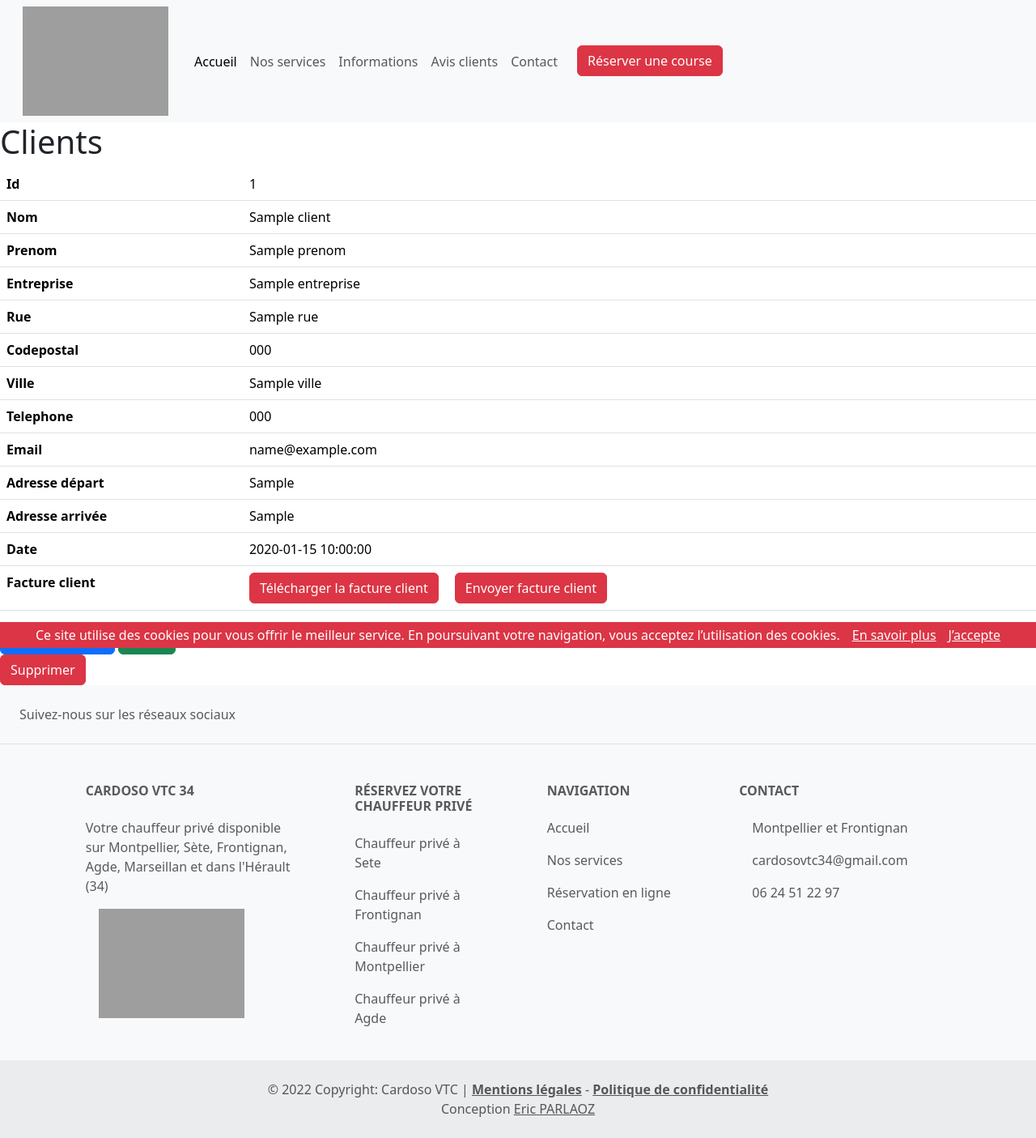
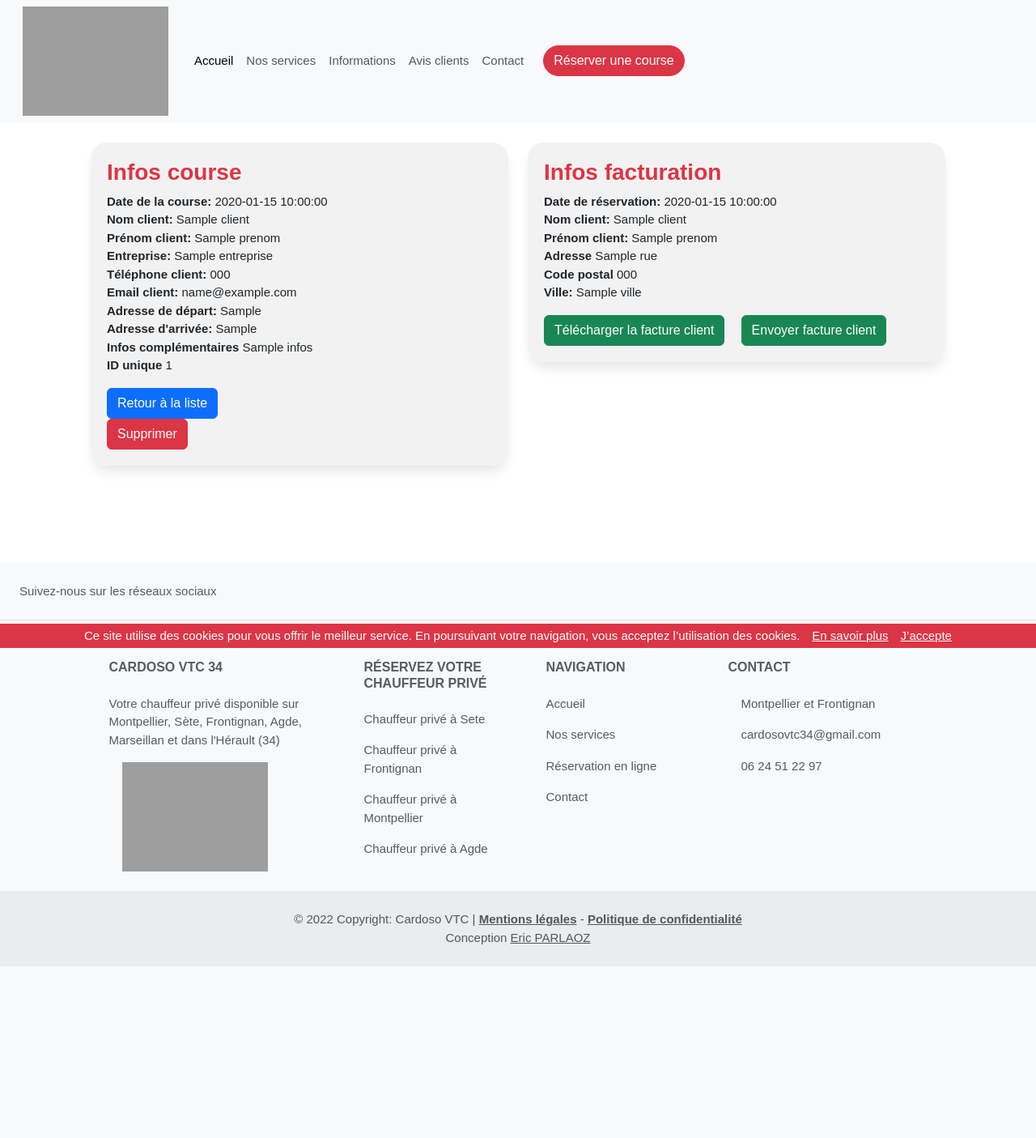
Before and after one commit to ericParlaoz/CardosoVTC34, a Symfony app: template templates/administrator/clients/show.html.twig in a window 1280 px wide. Shown: the whole page at 81% size. After the commit the page ends 1193 px from the top, so only its background shows below. Run offline with Twig, Linux system fonts and the light colour scheme; the template is opened without the code that fills it: most values are stand-ins (such as "Sample title", 1, 10 or a date in 2020); some libraries are stand-ins or nearby versions; grey boxes are pictures that could not be loaded.

Commit message:
Mise à jour espace admin

```diff
--- a/public/css/main.css
+++ b/public/css/main.css
@@ -61,8 +61,8 @@ body {
     border-radius: 20px;
     padding: 20px;
     box-shadow: 0px 10px 15px -3px rgba(0,0,0,0.1);
-    margin-bottom: 50px;
-
+    margin-bottom: 20px;
+    min-width: 350px;
 }
 
 .logo {
@@ -319,6 +319,7 @@ body {
 @media screen and (max-width: 450px) {
     .card,
     .card-infos,
+    .card-admin,
     .img-site,
     .block-responsive,
     .temoignage{
--- a/templates/administrator/clients/show.html.twig
+++ b/templates/administrator/clients/show.html.twig
@@ -2,71 +2,50 @@
 
 {% block title %}Clients{% endblock %}
 
+{% block stylesheets %}
+    {{ parent() }}
+    <link rel="stylesheet" href="{{ asset('css/main.css') }}">
+{% endblock %}
+
 {% block body %}
-    <h1>Clients</h1>
-
-    <table class="table">
-        <tbody>
-            <tr>
-                <th>Id</th>
-                <td>{{ client.id }}</td>
-            </tr>
-            <tr>
-                <th>Nom</th>
-                <td>{{ client.nom }}</td>
-            </tr>
-            <tr>
-                <th>Prenom</th>
-                <td>{{ client.prenom }}</td>
-            </tr>
-            <tr>
-                <th>Entreprise</th>
-                <td>{{ client.entreprise }}</td>
-            </tr>
-            <tr>
-                <th>Rue</th>
-                <td>{{ client.rue }}</td>
-            </tr>
-            <tr>
-                <th>Codepostal</th>
-                <td>{{ client.codepostal }}</td>
-            </tr>
-            <tr>
-                <th>Ville</th>
-                <td>{{ client.ville }}</td>
-            </tr>
-            <tr>
-                <th>Telephone</th>
-                <td>{{ client.telephone }}</td>
-            </tr>
-            <tr>
-                <th>Email</th>
-                <td>{{ client.email }}</td>
-            </tr>
-            <tr>
-                <th>Adresse départ</th>
-                <td>{{ client.adresseDepart }}</td>
-            </tr>
-            <tr>
-                <th>Adresse arrivée</th>
-                <td>{{ client.adresseArrivee }}</td>
-            </tr>
-            <tr>
-                <th>Date</th>
-                <td>{{ client.date }}</td>
-            </tr>
-            <tr>
-                <th>Facture client</th>
-                <td><a href="{{ path('pdf_id', {unique_id: client.uniqueId}) }}" class="button2 btn btn-danger" target="_blank">Télécharger la facture client</a>
-                    <a class="button2 btn btn-danger ms-3" href="mailto:{{ client.email }}?subject=Votre%20facture%20&body=Veillez%20trouver%20ci-joint%20le%20lien%20de%20votre%20facture%0D%0A%0D%0Ahttp://127.0.0.1:8000/pdf/{{ client.uniqueId }}%0D%0A%0D%0Awww.cardosovtc34.fr">Envoyer facture client</a>
-                </td>
-            </tr>
-        </tbody>
-    </table>
-
-    <a class="btn btn-primary" href="{{ path('clients_index') }}">Retour à la liste</a>
-
-    <a class="btn btn-success" href="{{ path('clients_edit', {'id': client.id}) }}">Éditer</a>
-
-    {{ include('administrator/clients/_delete_form.html.twig') }}
+    <section class="section-admin">
+        <div class="container">
+            <div class="row">
+                <H2 class="H2-corps">Infos clients</H2>
+                <div class="col">
+                    <div class="card-admin">
+                        <h3 class="H2-corps">Infos course</h3>
+                        <div><strong>Date de la course:</strong> {{ client.date }}</div>
+                        <div><strong>Nom client:</strong> {{ client.nom }}</div>
+                        <div><strong>Prénom client:</strong> {{ client.prenom }}</div>
+                        <div><strong>Entreprise:</strong> {{ client.entreprise }}</div>
+                        <div><strong>Téléphone client:</strong> {{ client.telephone }}</div>
+                        <div><strong>Email client:</strong> {{ client.email }}</div>
+                        <div><strong>Adresse de départ:</strong> {{ client.adresseDepart }}</div>
+                        <div><strong>Adresse d'arrivée:</strong> {{ client.adresseArrivee }}</div>
+                        <div><strong>Infos complémentaires</strong> {{ client.infos }}</div>
+                        <div><strong>ID unique</strong> {{ client.uniqueId }}</div>
+                        <a class="btn btn-primary mt-3" href="{{ path('clients_index') }}">Retour à la liste</a>
+                        {{ include('administrator/clients/_delete_form.html.twig') }}
+                    </div>
+                </div>
+                <div class="col">
+                    <div class="card-admin">
+                        <h3 class="H2-corps">Infos facturation</h3>
+                        <div><strong>Date de réservation:</strong> {{ client.dateReservation }}</div>
+                        <div><strong>Nom client:</strong> {{ client.nom }}</div>
+                        <div><strong>Prénom client:</strong> {{ client.prenom }}</div>
+                        <div><strong>Adresse</strong> {{ client.rue }}</div>
+                        <div><strong>Code postal</strong> {{ client.codePostal }}</div>
+                        <div><strong>Ville:</strong> {{ client.ville }}</div>
+                        <a href="{{ path('pdf_id', {unique_id: client.uniqueId}) }}" class=" btn btn-success mt-3"
+                           target="_blank">Télécharger la facture client</a>
+                        <a class=" btn btn-success ms-3 mt-3"
+                           href="mailto:{{ client.email }}?subject=Votre%20facture%20&body=Veillez%20trouver%20ci-joint%20le%20lien%20de%20votre%20facture%0D%0A%0D%0Ahttp://127.0.0.1:8000/pdf/{{ client.uniqueId }}%0D%0A%0D%0Awww.cardosovtc34.fr">Envoyer
+                            facture client</a>
+                    </div>
+                </div>
+            </div>
+        </div>
+    </section>
 {% endblock %}
```
Also changed, not shown: src/Controller/Admin/DashboardController.php (+1 -7 lines), templates/administrator/clients/index.html.twig (+21 -39 lines), templates/administrator/index.html.twig (+11 -14 lines).
